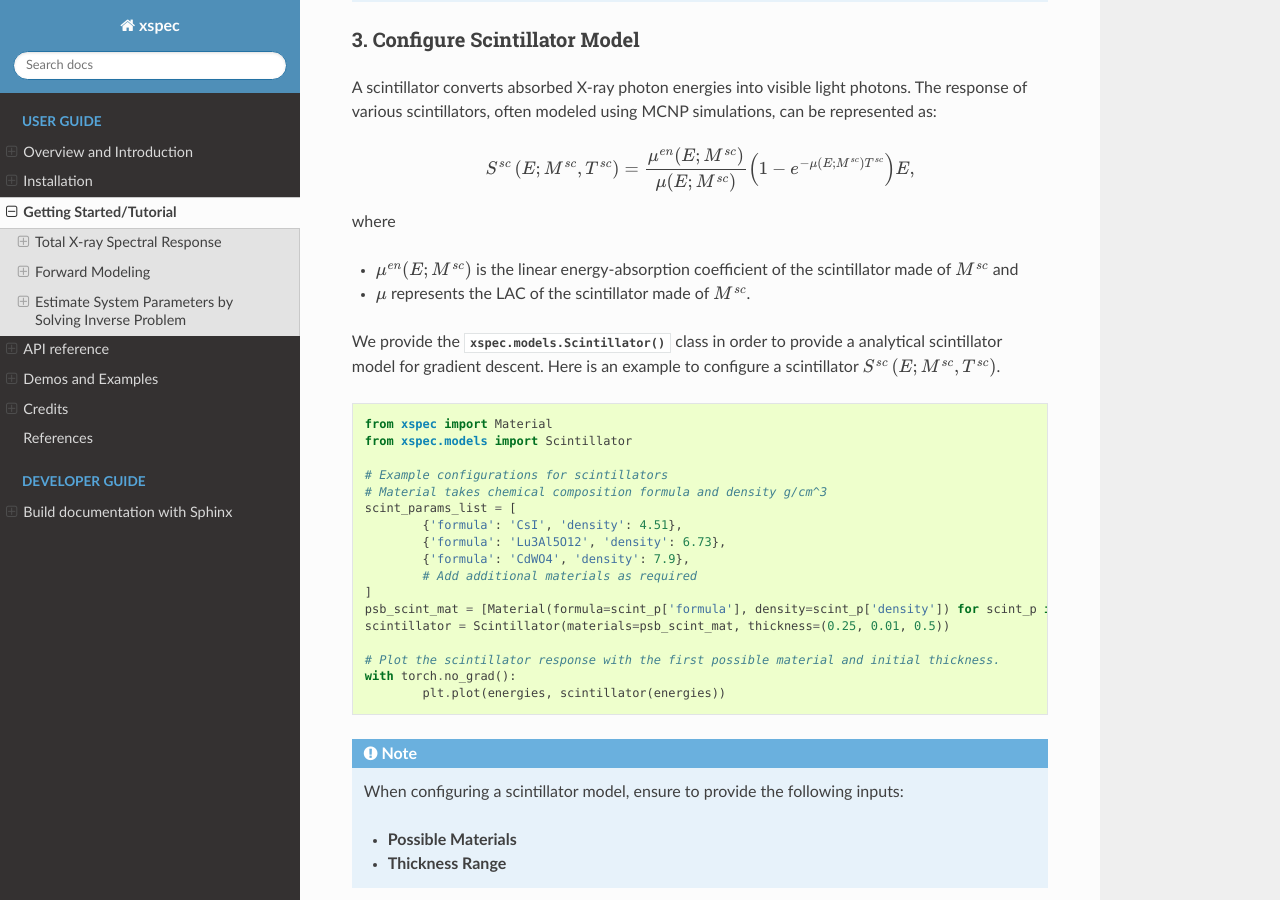
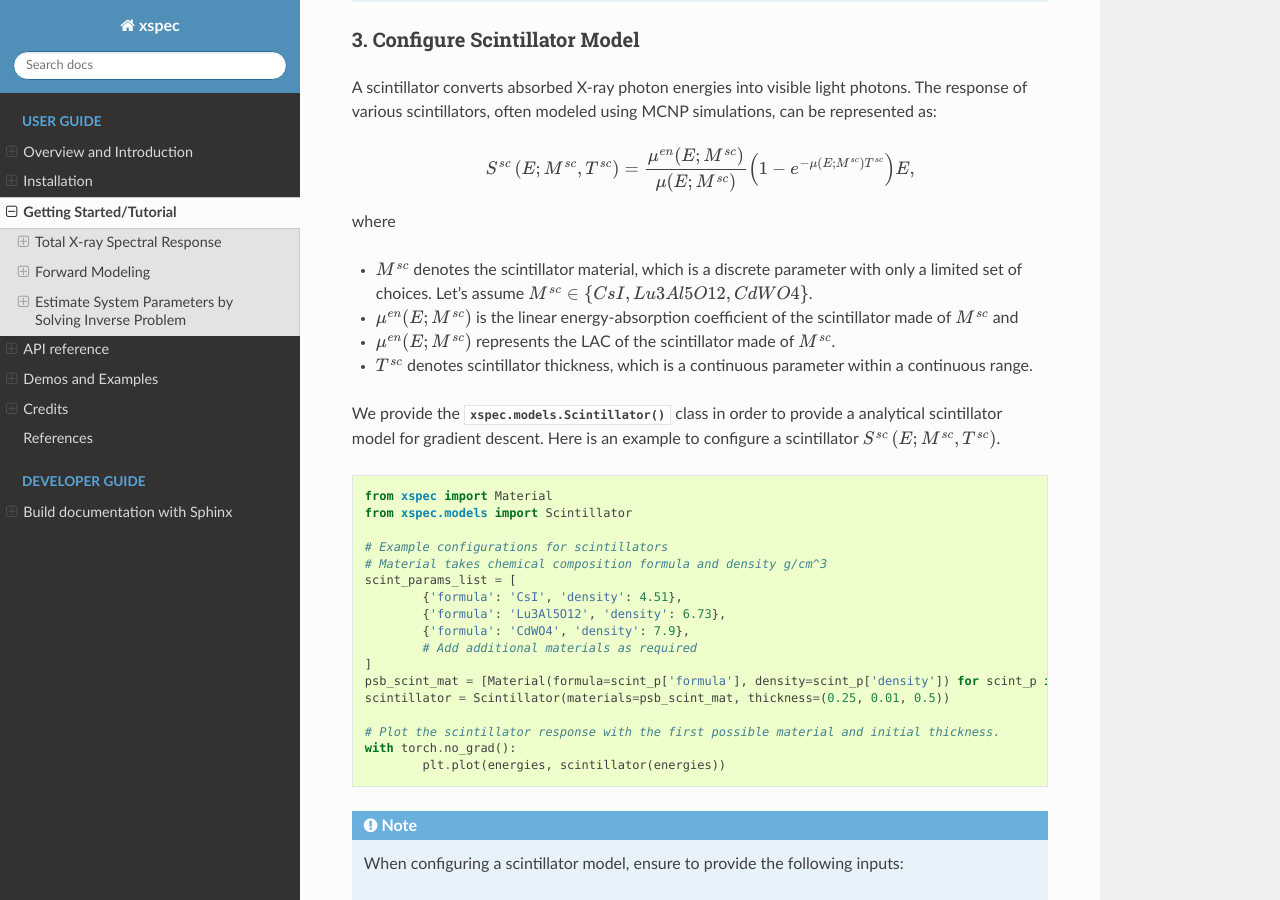
Before and after one commit to cabouman/xcal, a Sphinx documentation site: the page built from docs/source/tutorials.rst, in a window 1280 px wide and 900 px high, scrolled down 4992 px. Built offline with Sphinx 7.4.7 and the Read the Docs theme 2.0.0, drawn with Linux system fonts in a browser that asks for light colours.

Commit message:
Update tutorial

```diff
--- a/docs/source/tutorials.rst
+++ b/docs/source/tutorials.rst
@@ -201,8 +201,11 @@ A scintillator converts absorbed X-ray photon energies into visible light photon
 
 where
 
+- :math:`M^{sc}` denotes the scintillator material, which is a discrete parameter with only a limited set of choices. Let's assume :math:`M^{sc} \in \{CsI, Lu3Al5O12, CdWO4\}`.
 - :math:`\mu^{en}(E;  M^{sc})` is the linear energy-absorption coefficient of the scintillator made of :math:`M^{sc}` and
-- :math:`\mu` represents the LAC of the scintillator made of :math:`M^{sc}`.
+- :math:`\mu^{en}(E;  M^{sc})` represents the LAC of the scintillator made of :math:`M^{sc}`.
+- :math:`T^{sc}` denotes scintillator thickness, which is a continuous parameter within a continuous range.
+
 
 We provide the :func:`xspec.models.Scintillator` class in order to provide a analytical scintillator model for gradient descent. Here is an example to configure a scintillator :math:`S^{sc}\left(E ; M^{sc}, T^{sc}\right)`.
 
```
